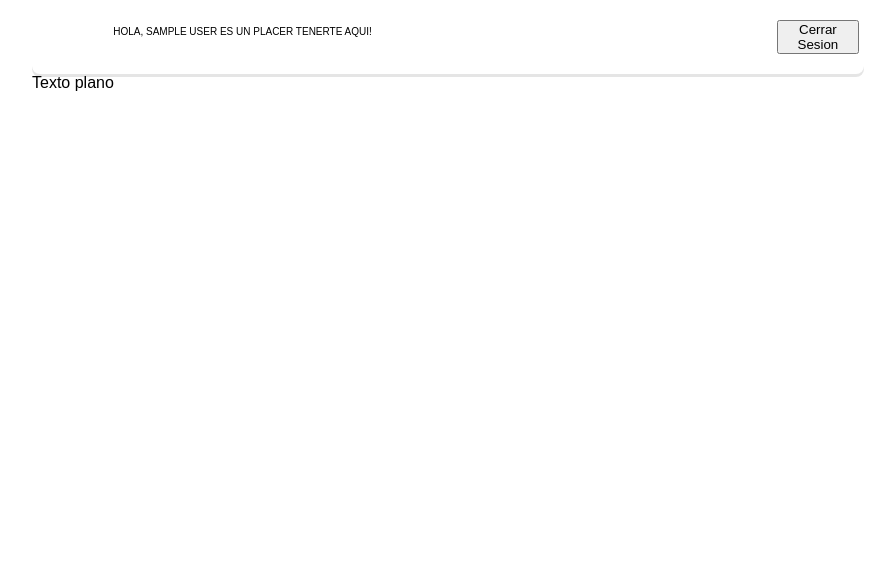
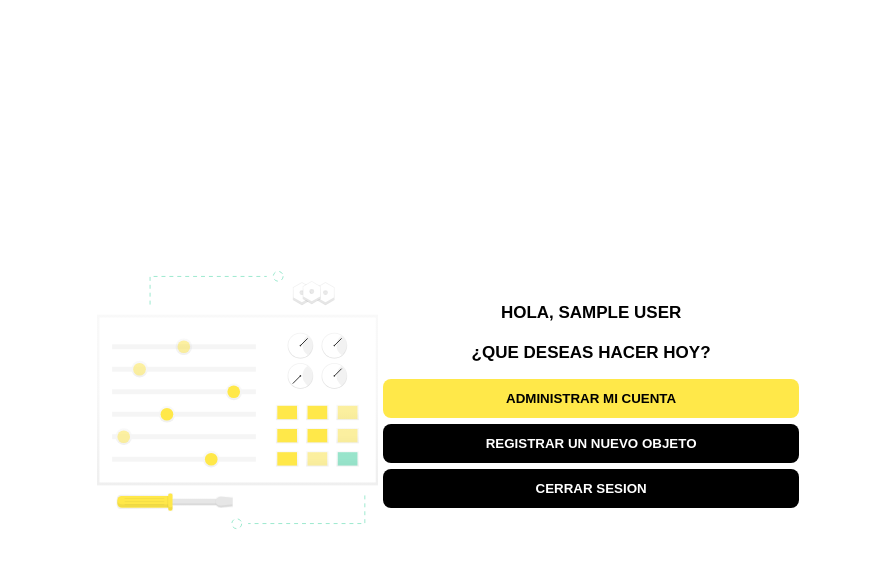
Before and after one commit to jsgsco/sopv2, a React (Create React App) app: page / in a window 1280 px wide. Shown: the top 568 px of the page, without its empty margins (192-1087 px from the left). Built offline with nearby package versions, Linux system fonts and the light colour scheme; no server answers; sample sign-in values are in the browser's storage; what webfontloader would draw is missing.

Commit message:
Fix Home add Content and Fix Content

```diff
--- a/src/App.js
+++ b/src/App.js
@@ -7,6 +7,7 @@ import Error from './components/pages/Error/Error'
 import ListReport from './components/pages/ListReport/ListReport'
 import { AuthProvider } from './context/AuthContext'
 import { SignProvider } from './context/SignContext'
+import { PanelProvider } from './context/PanelContext'
 import RoutePrivate from './components/RoutePrivate'
 
 
@@ -14,6 +15,7 @@ function App() {
   return (
     <AuthProvider>
       <SignProvider>
+        <PanelProvider>
             <Container>
               <Router>
                 <Switch>
@@ -29,6 +31,7 @@ function App() {
                 </Switch>
               </Router>
             </Container>
+        </PanelProvider>
       </SignProvider>
     </AuthProvider>
   );
--- /dev/null
+++ b/src/components/Content.js
@@ -0,0 +1,127 @@
+import { Helmet } from 'react-helmet'
+import { auth } from '../firebase'
+import { useHistory } from 'react-router-dom'
+import { ReactComponent as Panel } from '../images/panel.svg'
+import styled from 'styled-components'
+import { ContainerForm, Form, ContainerInput, Input, InputArea, Text, Button } from './style/ElementForms'
+import { Profile } from './style/Heading'
+import { usePanel } from '../context/PanelContext'
+
+const Image = styled(Panel)`
+    width: 35%;
+    padding: 5px;
+
+    @media(max-width: 60rem){
+        display: none;
+    }
+`
+
+const Content = ({user}) => {
+
+    const { register, setRegister } = usePanel()
+    const history = useHistory()
+    const handleCloseSesion = async () => {
+        try {
+            await auth.signOut()
+            history.push('/iniciar-sesion')
+        } catch (error) {
+            console.log(error)
+        }
+    }
+
+    return (
+        <>
+            <Helmet>
+                <title>Panel Admin</title>
+            </Helmet>
+            <ContainerForm>
+                {
+                    register ? (
+                        <Form>
+                            <Text>Registra un nuevo objeto perdido</Text>
+                            <ContainerInput>
+                                <Input
+                                    autoFocus
+                                    type="text"
+                                    name="name"
+                                    placeholder="Ingresa el Nombre Completo del Usuario"
+                                />
+                            </ContainerInput>
+                            <ContainerInput>
+                                <Input
+                                    mt
+                                    type="date"
+                                    name="date"
+                                />
+                            </ContainerInput>
+                            <ContainerInput>
+                                <Input
+                                    mt
+                                    type="text"
+                                    name="element"
+                                    placeholder="Ingresa el Nombre del Objeto"
+                                />
+                            </ContainerInput>
+                            <ContainerInput>
+                                <Input
+                                    mt
+                                    type="number"
+                                    name="number"
+                                    placeholder="Ingresa el Numero de Contacto"
+                                />
+                            </ContainerInput>
+                            <ContainerInput>
+                                <InputArea
+                                    mt
+                                    name="description"
+                                    cols="30" rows="10"
+                                ></InputArea>
+                            </ContainerInput>
+                            <Button
+                                mt
+                                type="submit"
+                            >Registar nuevo objeto</Button>
+                            <Button
+                                mt
+                                primary
+                                type="button"
+                            >Administrar objetos perdidos</Button>
+                            <Button
+                                mt
+                                primary
+                                type="button"
+                                onClick={() => setRegister(!register)}
+                            >Cancelar registro</Button>
+                        </Form>
+                    ) : (
+                        <>
+                            <Image />
+                            <Profile>
+                                <Text>Hola, {user.displayName}</Text>
+                                <Text>¿Que deseas hacer hoy?</Text>
+                                <Button
+                                    mt
+                                    type="button"
+                                >Administrar mi cuenta</Button>
+                                <Button
+                                    mt
+                                    primary
+                                    type="button"
+                                    onClick={() => setRegister(!register)}
+                                >Registrar un nuevo objeto</Button>
+                                <Button
+                                    mt
+                                    primary
+                                    type="button"
+                                    onClick={handleCloseSesion}
+                                >Cerrar Sesion</Button>
+                            </Profile>
+                        </>
+                    )
+                }
+            </ContainerForm>
+        </>
+     );
+}
+
+export default Content;
--- a/src/components/pages/Home/Home.js
+++ b/src/components/pages/Home/Home.js
@@ -1,41 +1,18 @@
-import { auth } from "../../../firebase"
-import { useHistory } from 'react-router-dom'
-import { HeadingContainer, Header, Profile, Settings, Text } from '../../style/Heading'
 import { useAuth } from '../../../context/AuthContext'
-
 import UpdateData from '../../UpdateData'
+import Content from "../../Content"
 
 const Home = () => {
 
-    const history = useHistory()
     const { user } = useAuth()
-    const closeSesion = async () => {
-        try {
-            await auth.signOut()
-            history.push('/iniciar-sesion')
-        } catch (error) {
-            console.log(error)
-        }
-    }
 
     return (
         <>
             {
                 user.displayName ? (
-                    <HeadingContainer>
-                    <Header>
-                        <Profile>
-                            <Text>Hola, {user.displayName} es un placer tenerte aqui!</Text>
-                        </Profile>
-                        <Settings>
-                            <button
-                                onClick={closeSesion}
-                                type="button"
-                            >Cerrar Sesion</button>
-                        </Settings>
-                    </Header>
-                    Texto plano
-                </HeadingContainer>
+                    <Content
+                        user={user}
+                    />
                 ) : (
                     <UpdateData
                         user={user}
--- a/src/components/style/ElementForms.js
+++ b/src/components/style/ElementForms.js
@@ -60,3 +60,15 @@ export const Text = styled.h2`
     font-size: 1.063rem; /* 17px */
     padding: 0.625rem; /* 10px */
 `
+
+export const InputArea = styled.textarea`
+    width: 100%;
+    padding: 0.75rem; /* 12px */
+    border: none;
+    border-radius: 0.5rem; /* 8px */
+    background-color: #F2F2F2;
+    margin-top: ${(props) => props.mt ? '0.38rem' : ''};
+    &:focus {
+        outline: none;
+    }
+`
--- a/src/components/style/Heading.js
+++ b/src/components/style/Heading.js
@@ -2,20 +2,23 @@ import styled from 'styled-components'
 
 export const HeadingContainer = styled.div`
     width: 100%;
+    height: 100vh;
+    display: flex;
+    justify-content: center;
+    align-items: center;
 `
 
 export const Header = styled.div`
-    width: 100%;
+    width: 50%;
+    padding: 20px 5px;
+    background-color: blue;
     display: flex;
-    justify-content: space-between;
-    padding: 20px 5px;
-
-    box-shadow: 0px 3px rgba(0,0,0,0.1);
-    border-radius: 0 0 8px 8px;
+    flex-direction: column;
 `
 
 export const Profile = styled.div`
     width: 50%;
+    margin-right: 5px;
 `
 
 export const Text = styled.p`
@@ -25,6 +28,11 @@ export const Text = styled.p`
     margin-top: 0.38rem;
 `
 
+export const Title = styled.h1`
+    font-size: 14px;
+    text-align: center;
+`
+
 export const Settings = styled.div`
     width: 10%;
 `
--- /dev/null
+++ b/src/context/PanelContext.js
@@ -0,0 +1,23 @@
+import { createContext, useContext, useState } from 'react'
+
+const PanelContext = createContext()
+
+const usePanel = () => {
+    return useContext(PanelContext)
+}
+
+const PanelProvider = ({children}) => {
+
+    const [register, setRegister] = useState(false)
+
+    return (
+        <PanelContext.Provider value={{
+            register,
+            setRegister
+        }}>
+            {children}
+        </PanelContext.Provider>
+     );
+}
+
+export { PanelContext, PanelProvider, usePanel }
```
Also changed, not shown: src/images/panel.svg (added). Lines whose indentation alone changed are shown as unchanged.
